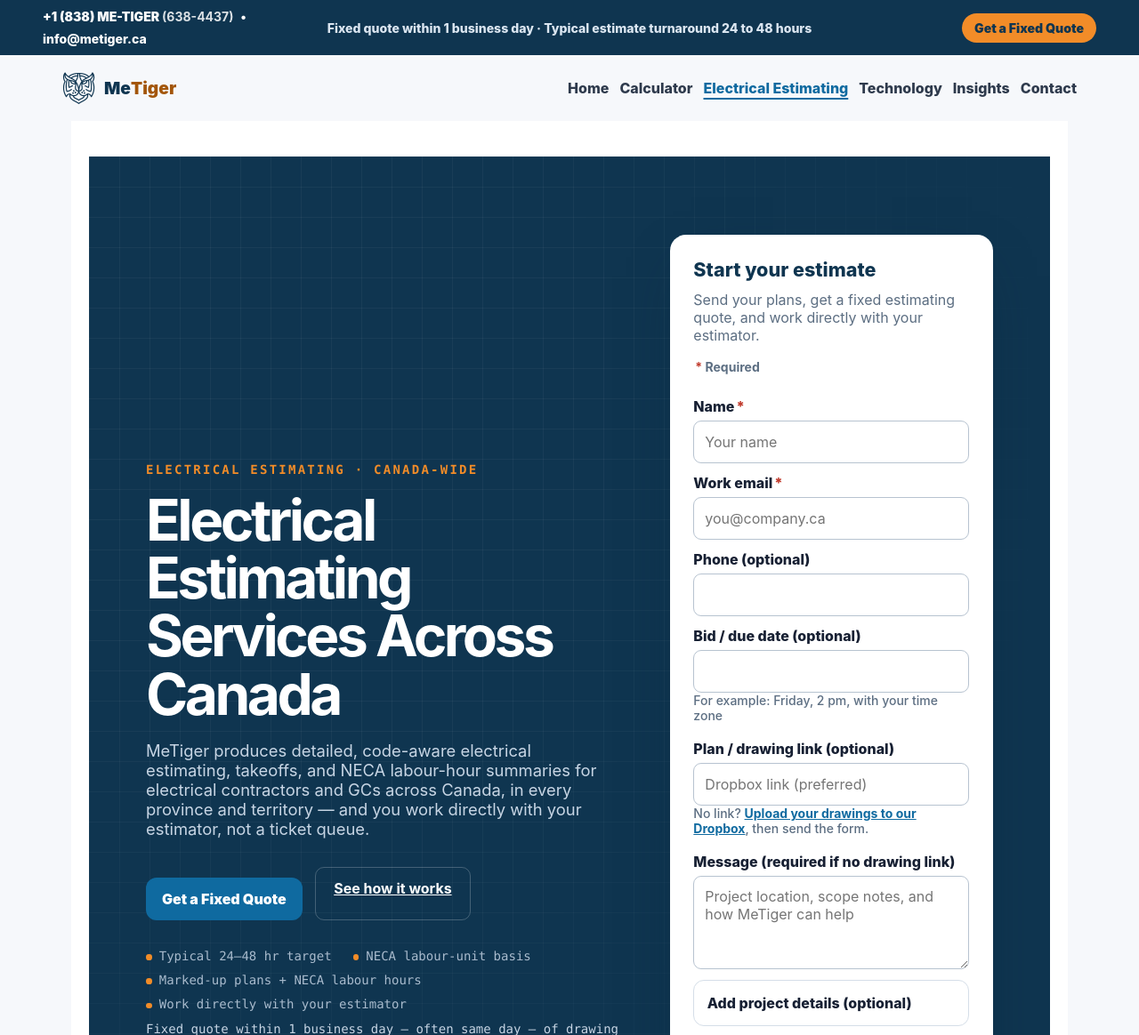
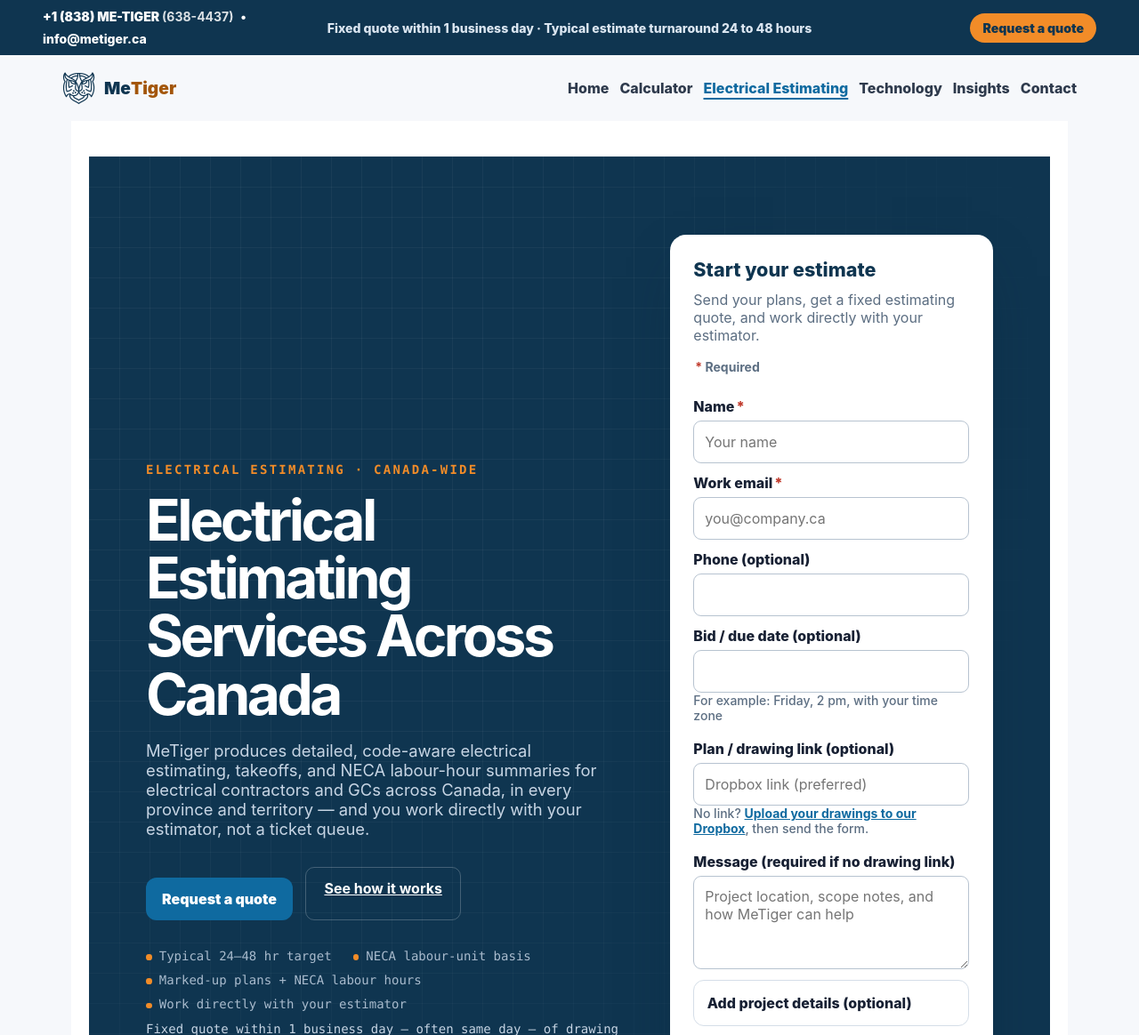
Before and after one commit to alimazloum2/MeTiger.ca, a Flask app: page /canada-electrical-estimating-services/ in a window 1280 px wide. Shown: the top 1164 px of the page at 89% size. Run offline with Flask 3, Linux system fonts and the light colour scheme; some libraries are stand-ins or nearby versions.

Commit message:
fix(content): label the quote buttons 'Request a quote'
Co-Authored-By: Claude Fable 5.2 <noreply@anthropic.com>

```diff
--- a/templates/pages/canada_electrical_estimating_services.html
+++ b/templates/pages/canada_electrical_estimating_services.html
@@ -29,7 +29,7 @@
 <h1>Electrical Estimating Services Across Canada</h1>
 <p class="service-lead">MeTiger produces detailed, code-aware electrical estimating, takeoffs, and NECA labour-hour summaries for electrical contractors and GCs across Canada, in every province and territory — and you work directly with your estimator, not a ticket queue.</p>
 <div class="service-hero-actions">
-<a class="cta" href="#quote">Get a Fixed Quote</a>
+<a class="cta" href="#quote">Request a quote</a>
 <a class="service-ghost-link" href="#process">See how it works</a>
 </div>
 <ul class="service-hero-bullets" aria-label="Electrical estimating value propositions">
@@ -378,7 +378,7 @@
 <aside class="cov-panel">
 <div class="cov-eyebrow">Where we estimate</div>
 <div class="cov-state">All provinces and territories</div>
-<a class="cta cov-call" href="#quote">Get a fixed quote</a>
+<a class="cta cov-call" href="#quote">Request a quote</a>
 <ul class="cov-provinces" aria-label="Province pages">
 {% for href, name in [
   ('/alberta-electrical-estimating-services/','Alberta'),
--- a/templates/partials/site_header.html
+++ b/templates/partials/site_header.html
@@ -12,7 +12,7 @@
         <span class="metiger-top-bar__email"><a href="mailto:info@metiger.ca">info@metiger.ca</a></span>
     </div>
     <p class="metiger-top-bar__turnaround">Fixed quote within 1 business day · Typical estimate turnaround 24 to 48 hours</p>
-    <a class="metiger-top-bar__cta" href="{{ quote_href }}">Get a Fixed Quote</a>
+    <a class="metiger-top-bar__cta" href="{{ quote_href }}">Request a quote</a>
 </div>
 <header class="site-header">
     <a class="brand" href="/"><img class="brand-mark" src="{{ url_for('static', filename='brand/metiger-mark.png') }}" alt="" width="38" height="38">Me<span>Tiger</span></a>
```
